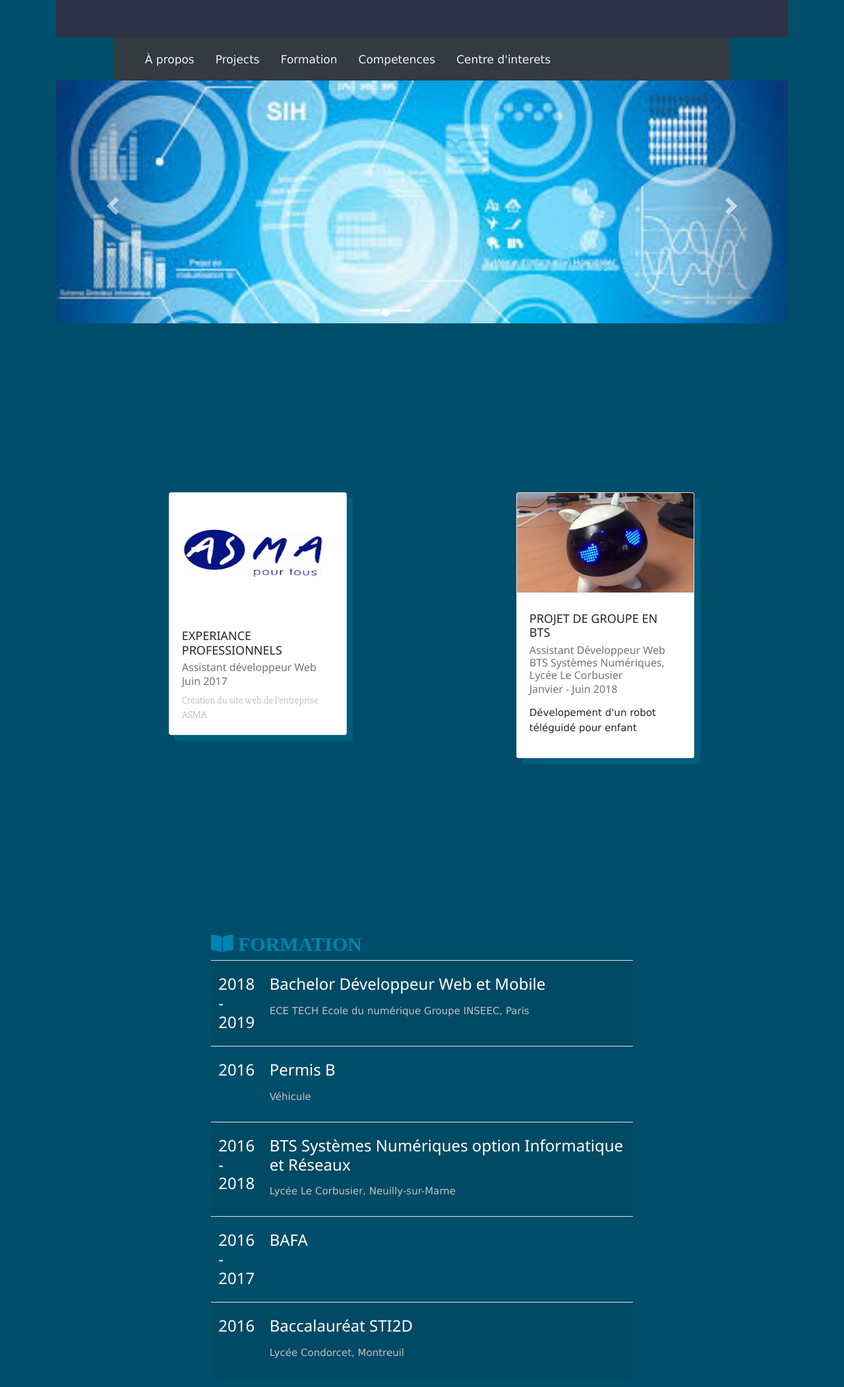
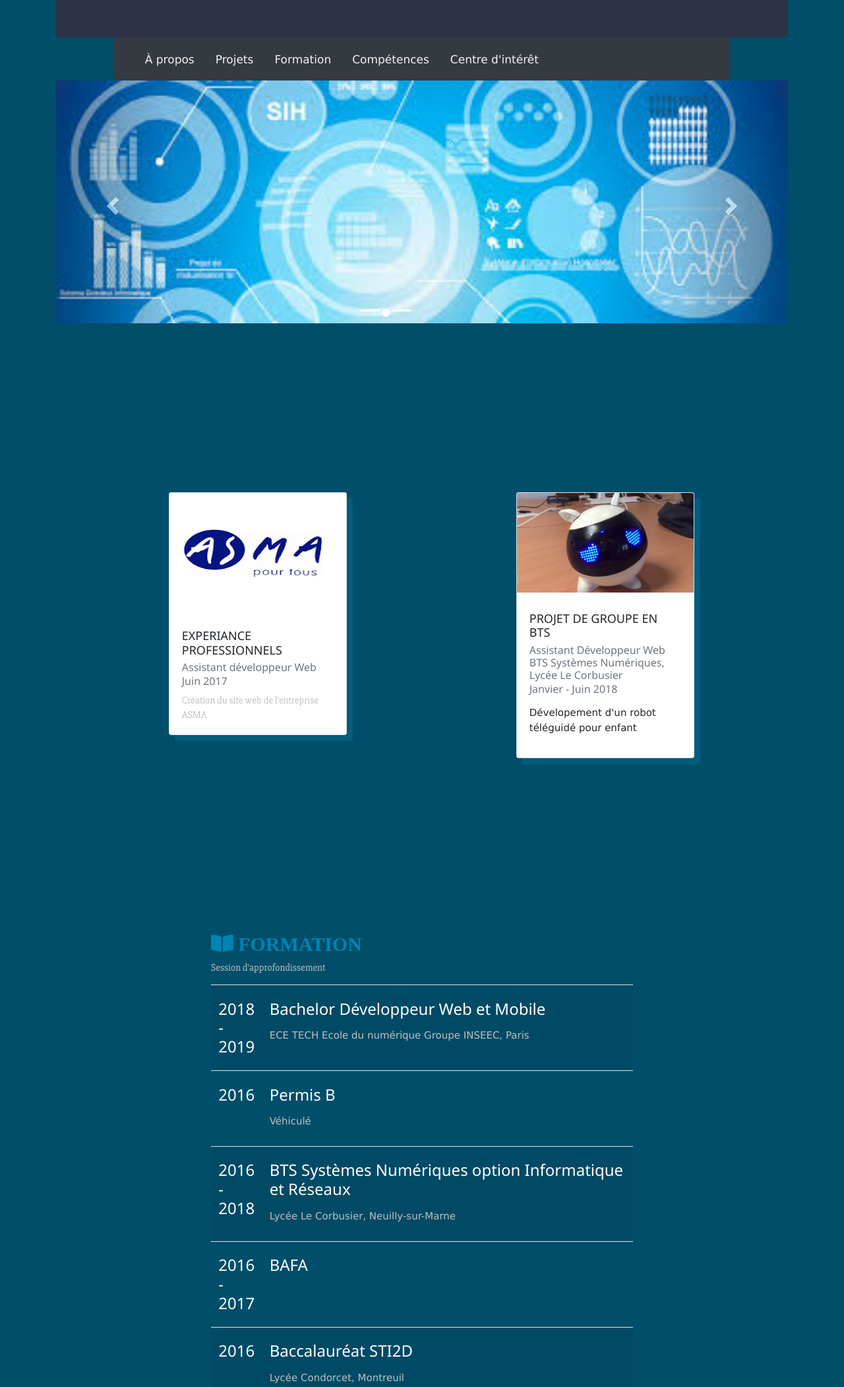
Before and after one commit to SofianeAyat/portfolio, a plain HTML site: page index.html in a window 1280 px wide. Shown: the part 331-2433 px from the top of the page at 66% size. Drawn offline with nearby package versions, Linux system fonts and the light colour scheme.

Commit message:
Add files via upload

```diff
--- a/index.html
+++ b/index.html
@@ -49,16 +49,16 @@
                 <a href="#photo">À propos</a>
                </li>
                <li class="nav-item">
-                <a href="#experience">Projects</a>
+                <a href="#experience">Projets</a>
                </li>
                <li class="nav-item">
                 <a href="#formation">Formation</a>
                </li>
                <li class="nav-item">
-                <a href="#competence">Competences</a>
+                <a href="#competence">Compétences</a>
                </li>
                <li class="nav-item">
-                <a href="#centre_interet">Centre d'interets</a>
+                <a href="#centre_interet">Centre d'intérêt</a>
                </li>
             </ul>
          </div>
@@ -133,7 +133,7 @@
             </tr>
             <tr>
                 <td><h3>2016</h3></td>
-                <td><h3>Permis B </h3></p>Véhicule</p></td>
+                <td><h3>Permis B </h3></p>Véhiculé</p></td>
             </tr>
             <tr>
                 <td><h3>2016 <br>-<br> 2018</h3></td>
@@ -141,7 +141,7 @@
             </tr>
             <tr>
                 <td><h3>2016 <br>-<br> 2017</h3></td>
-                <td><h3>BAFA</h3></td>
+                <td><h3>BAFA</h3></td><p>Session d'approfondissement</p>
             </tr>
             <tr>
                 <td><h3>2016</h3></td>
@@ -164,14 +164,14 @@
                 <h3>BDD</h3>
                 <p>SQL, MySQL</p>
                 <div class="w3-light-grey w3-round-xlarge">
-                    <div class="w3-container w3-blue w3-round-xlarge" style="width:25%">25%</div>
+                    <div class="w3-container w3-blue w3-round-xlarge" style="width:50%">50%</div>
                 </div>
             </div>
             <div>
                 <h3>Framework</h3>
-                <p>Angular</p>
+                <p>Angular, symfony, bootstrap</p>
                 <div class="w3-light-grey w3-round-xlarge">
-                    <div class="w3-container w3-blue w3-round-xlarge" style="width:25%">25%</div>
+                    <div class="w3-container w3-blue w3-round-xlarge" style="width:50%">50%</div>
                 </div>
             </div>
             <div>
@@ -185,7 +185,7 @@
             </div>
             <div>
                 <h3>Réseaux </h3>
-                <p>TCP/IP (Ethernet, IP, DHCP, Firewal) Industriels (bus CAN, I2C, RS232, Wifi, Bluetooth, Zigbee</p>
+                <p>TCP/IP (Ethernet, IP, DHCP, Firewal) Industriels (bus CAN, I2C, RS232, Wifi, Bluetooth, Zigbee)</p>
                 <div class="w3-light-grey w3-round-xlarge">
                     <div class="w3-container w3-blue w3-round-xlarge" style="width:50%">50%</div>
                 </div>
@@ -202,7 +202,7 @@
 
     <article id="interet">
         <div id="centre_interet">
-        <h2 class="fas fa-clock"> CENTRE D'INTERETS<br></h2>
+        <h2 class="fas fa-clock"> CENTRE D'INTERÊTS<br></h2>
             <div>
                 <section id="icon">
                     <i class="fas fa-gamepad fa-5x"></i><!--manette-->
```
Also changed, not shown: 1 other file.
